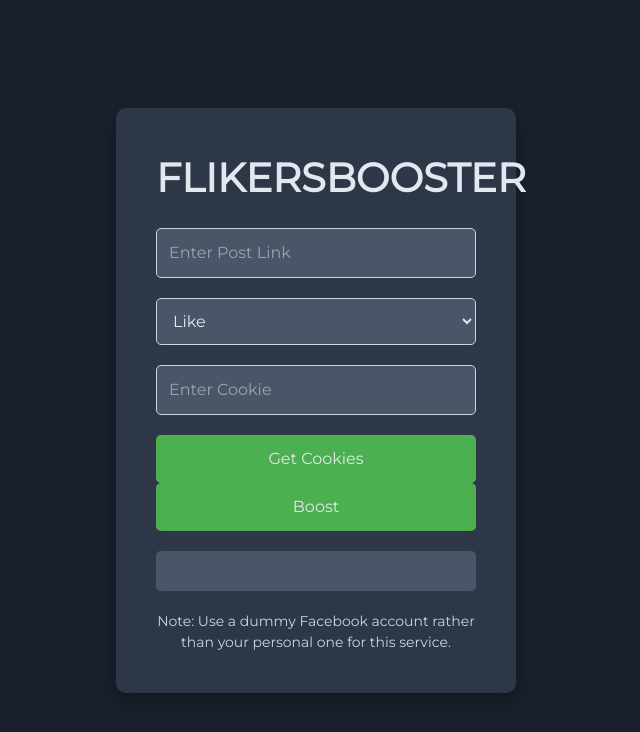
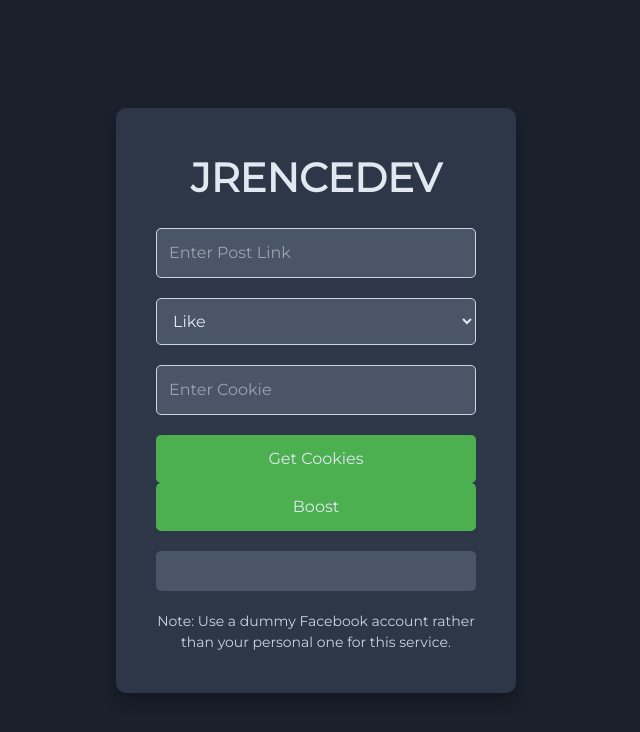
Before and after one commit to jrencedev/reaction, a website: page public/index.html in a window 1280 px wide. Shown: the whole page, without its empty margins (324-964 px from the left). Drawn offline with nearby package versions, Linux system fonts and the light colour scheme.

Commit message:
Update index.html

```diff
--- a/public/index.html
+++ b/public/index.html
@@ -3,7 +3,7 @@
 <head>
     <meta charset="UTF-8">
     <meta name="viewport" content="width=device-width, initial-scale=1.0">
-    <title>FLIKERSBOOSTER</title>
+    <title>JRENCEDEV</title>
     <link href="https://fonts.googleapis.com/css?family=Montserrat&display=swap" rel="stylesheet">
     <link href="https://cdn.jsdelivr.net/npm/tailwindcss@2.2.19/dist/tailwind.min.css" rel="stylesheet">
     <style>
@@ -100,7 +100,7 @@
 <body>
     <div class="container">
         <div class="form-container">
-            <h1 class="form-title">FLIKERSBOOSTER</h1>
+            <h1 class="form-title">JRENCEDEV</h1>
             <form id="boostForm">
                 <div>
                     <label for="link" class="hidden">Link:</label>
```
